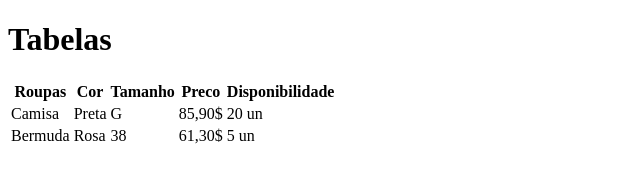
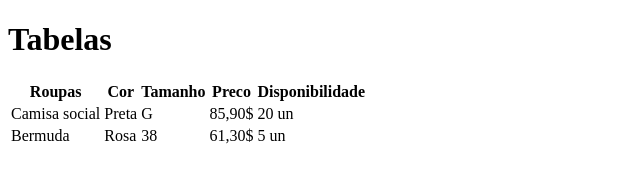
Before and after one commit to Danilo-fsilva/aula-tabela, a plain HTML site: page index.html in a window 1280 px wide. Shown: the whole page, without its empty margins (0-640 px from the left). Drawn offline with Linux system fonts and the light colour scheme.

Commit message:
troca para camisa social

```diff
--- a/index.html
+++ b/index.html
@@ -18,7 +18,7 @@
             <th>Disponibilidade</th>
         </tr>
         <tr>
-            <td>Camisa</td>
+            <td>Camisa social</td>
             <td>Preta</td>
             <td>G</td>
             <td>85,90$</td>
```
